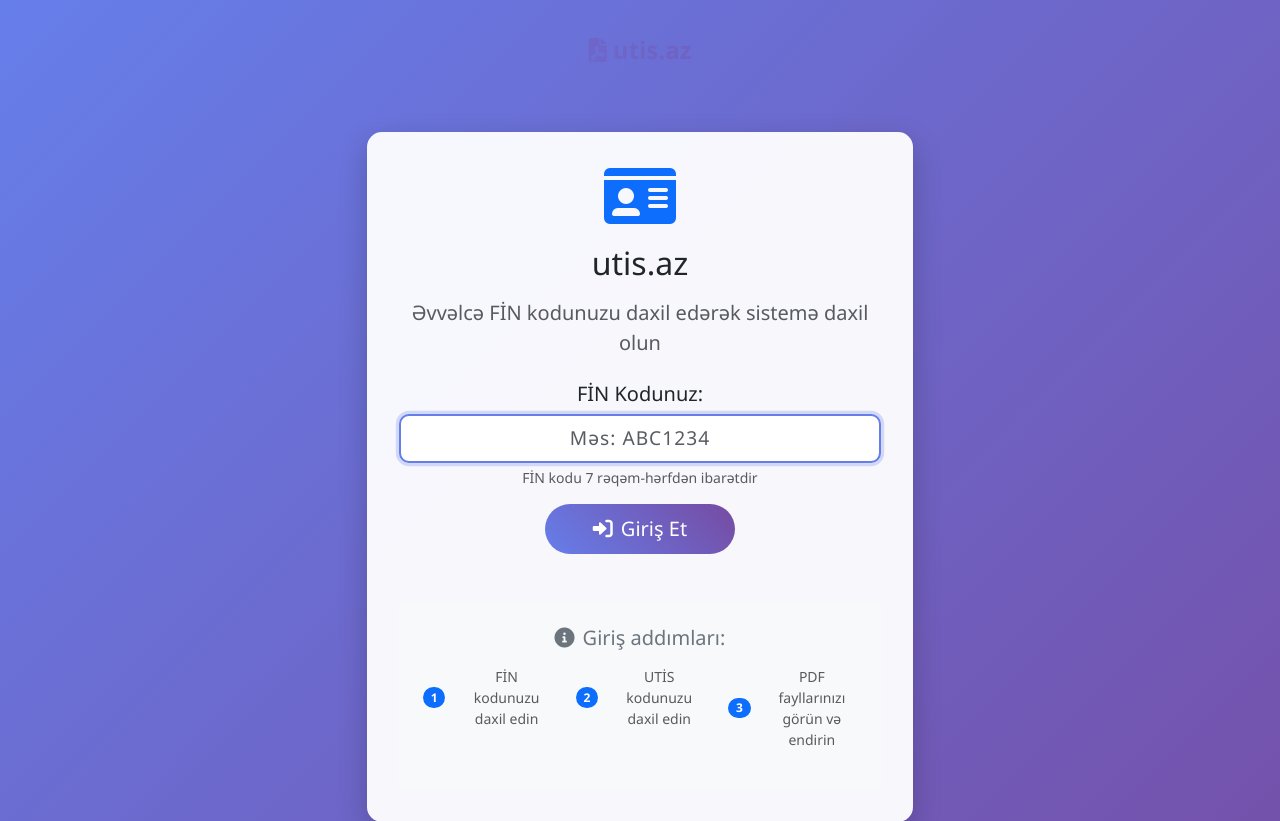
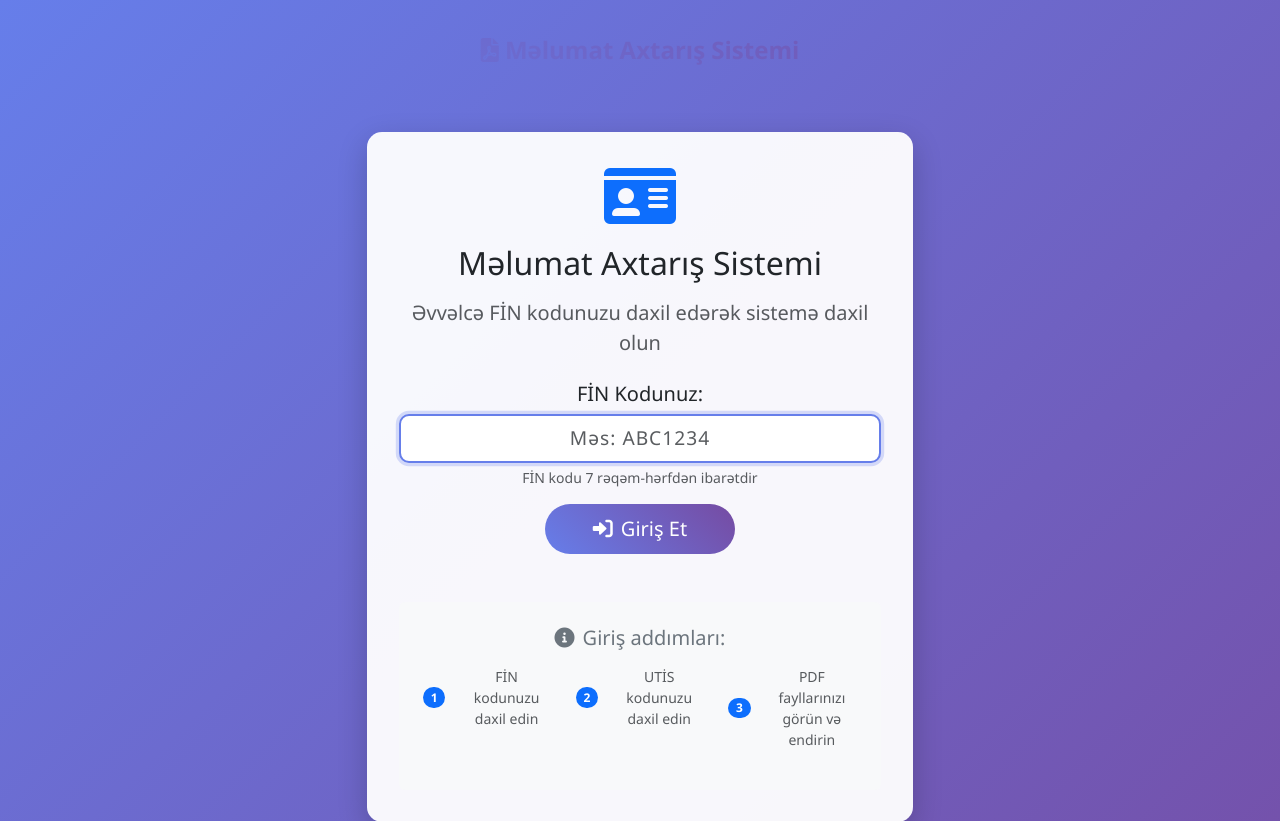
Before and after one commit to Leyirat1987/student-management-system, a Flask app: page / in a window 1280 px wide. Shown: the top 821 px of the page. Run offline with Flask 3, Linux system fonts and the light colour scheme.

Commit message:
Sayt adı Məlumat Axtarış Sistemi dəyişdirildi

```diff
--- a/templates/base.html
+++ b/templates/base.html
@@ -3,7 +3,7 @@
 <head>
     <meta charset="UTF-8">
     <meta name="viewport" content="width=device-width, initial-scale=1.0">
-    <title>{% block title %}utis.az{% endblock %}</title>
+    <title>{% block title %}Məlumat Axtarış Sistemi{% endblock %}</title>
     <link href="https://cdn.jsdelivr.net/npm/bootstrap@5.3.0/dist/css/bootstrap.min.css" rel="stylesheet">
     <link href="https://cdnjs.cloudflare.com/ajax/libs/font-awesome/6.0.0/css/all.min.css" rel="stylesheet">
     <style>
@@ -68,7 +68,7 @@
     <!-- Logo sadəcə sistemin başlığı kimi -->
     <div class="container">
         <div class="logo">
-            <i class="fas fa-file-pdf"></i> utis.az
+            <i class="fas fa-file-pdf"></i> Məlumat Axtarış Sistemi
         </div>
     </div>
 
--- a/templates/index.html
+++ b/templates/index.html
@@ -8,7 +8,7 @@
         <div class="container-custom text-center">
             <div class="mb-4">
                 <i class="fas fa-id-card fa-4x text-primary mb-3"></i>
-                <h1 class="h2 mb-3">utis.az</h1>
+                <h1 class="h2 mb-3">Məlumat Axtarış Sistemi</h1>
                 <p class="lead text-muted">Əvvəlcə FİN kodunuzu daxil edərək sistemə daxil olun</p>
             </div>
 
```
